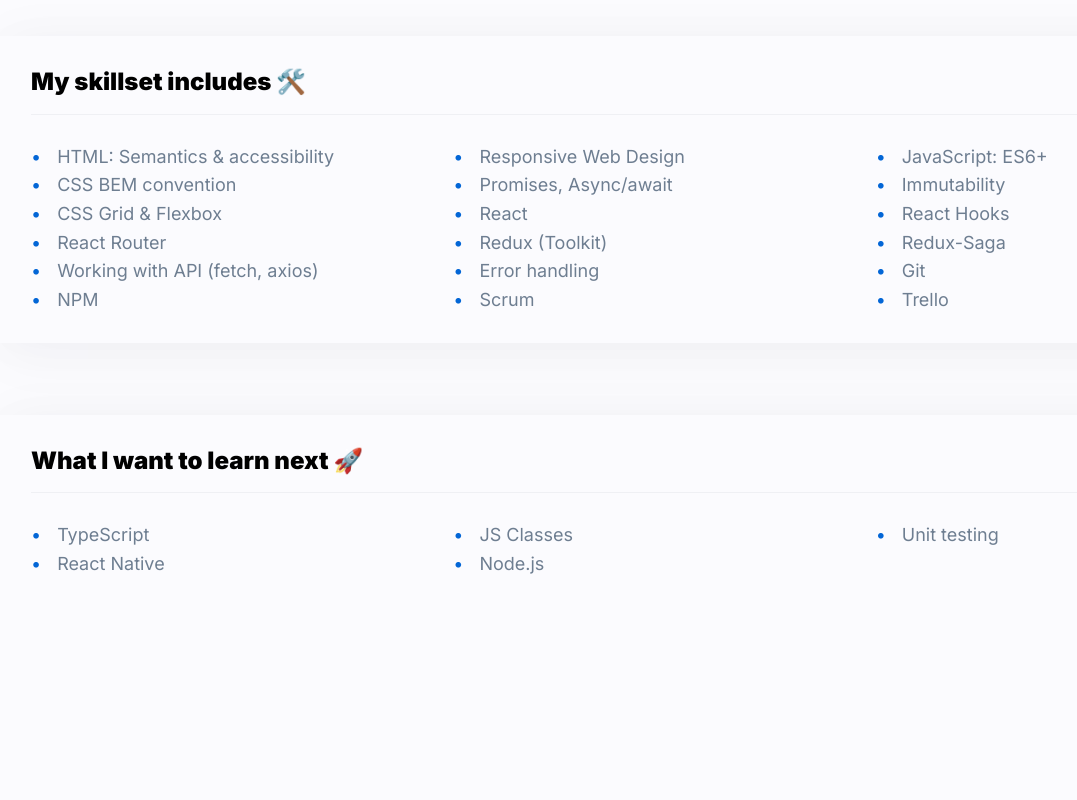
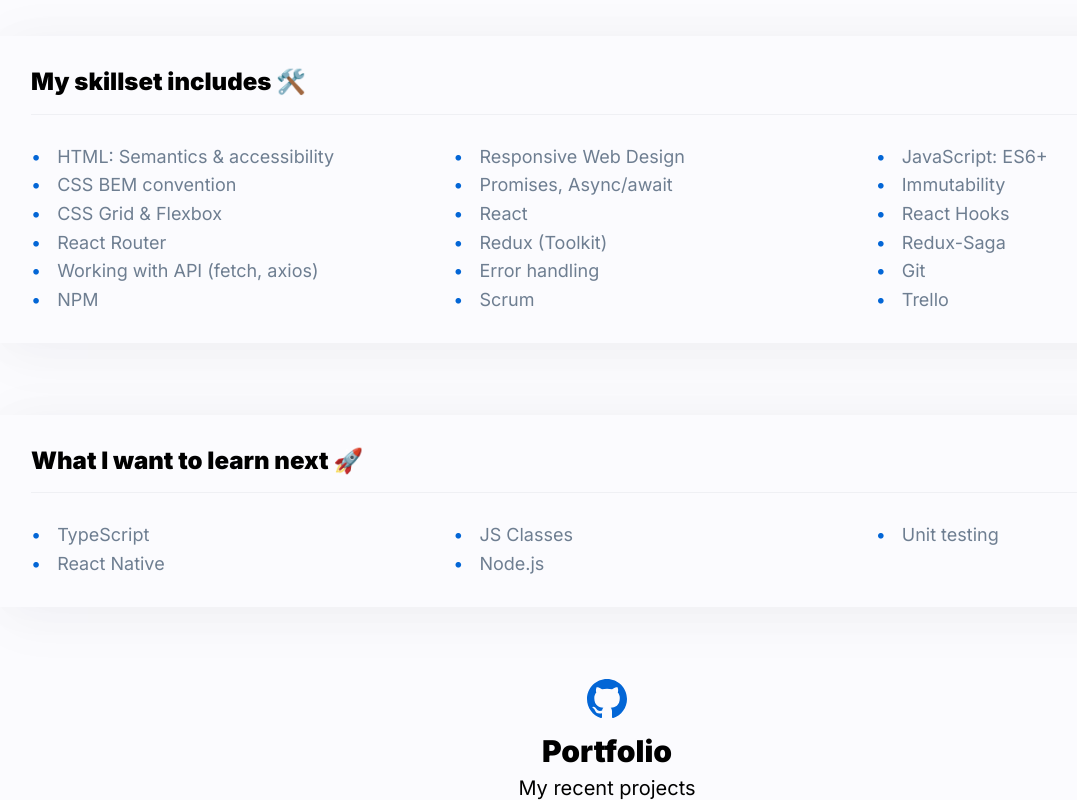
Before and after one commit to wojdaSoftware/personal-homepage, a React (Create React App) app: page / in a window 1280 px wide. Shown: the part 553-1353 px from the top of the page, without its empty margins (33-1110 px from the left). Before the commit the page ends 1160 px from the top, so only its background shows below. Built offline with nearby package versions, Linux system fonts and the light colour scheme.

Commit message:
sectionHeader component

```diff
--- a/src/App.js
+++ b/src/App.js
@@ -1,4 +1,5 @@
 import Header from "./components/Header";
+import SectionHeader from "./components/SectionHeader";
 import SkillsetList from "./components/SkillsetList";
 import ThemeButton from "./components/ThemeButton";
 import useSkills from "./useSkills";
@@ -17,6 +18,7 @@
         title={"What I want to learn next 🚀"}
         skills={skills.futureSkills}
       />
+      <SectionHeader />
     </>
   );
 }
--- a/src/GlobalStyle.js
+++ b/src/GlobalStyle.js
@@ -16,5 +16,6 @@
 
   body {
     background-color: ${({ theme }) => theme.color.whiteLilac};
+    padding: 0 24px;
   }
 `;
--- /dev/null
+++ b/src/components/SectionHeader/index.js
@@ -0,0 +1,16 @@
+import { ReactComponent as GithubIcon } from '../../images/github-portfolio.svg';
+import { StyledHeader, StyledSubtitle, StyledTitle } from './styled';
+
+const SectionHeader = () => (
+  <StyledHeader>
+    <GithubIcon />
+    <StyledTitle>
+      Portfolio
+    </StyledTitle>
+    <StyledSubtitle>
+      My recent projects
+    </StyledSubtitle>
+  </StyledHeader>
+);
+
+export default SectionHeader;
--- /dev/null
+++ b/src/components/SectionHeader/styled.js
@@ -0,0 +1,22 @@
+import styled from "styled-components";
+
+export const StyledHeader = styled.header`
+  text-align: center;
+  max-width: 1216px;
+  margin: auto;
+  margin-top: 72px;
+`;
+
+export const StyledTitle = styled.h2`
+  font-size: 30px;
+  font-weight: 900;
+  margin-top: 12px;
+  margin-bottom: 0;
+`;
+
+export const StyledSubtitle = styled.h3`
+  margin-top: 8px;
+  margin-bottom: 0;
+  font-weight: 400;
+  font-size: 20px;
+`;
```
Also changed, not shown: src/images/github-portfolio.svg (added).
